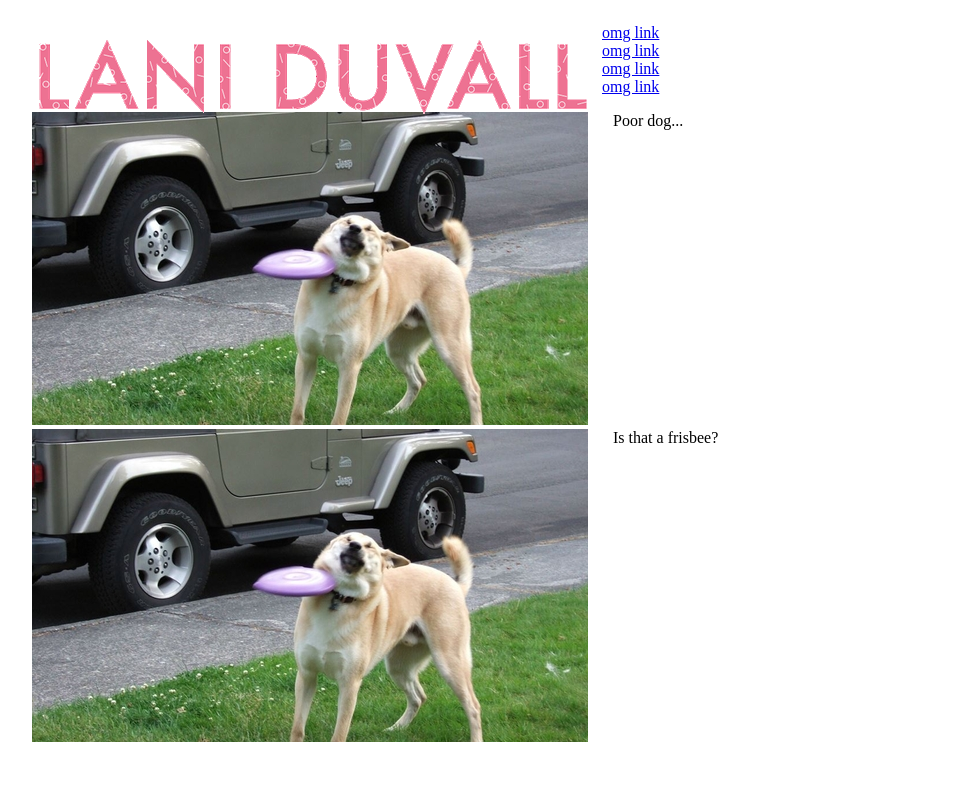
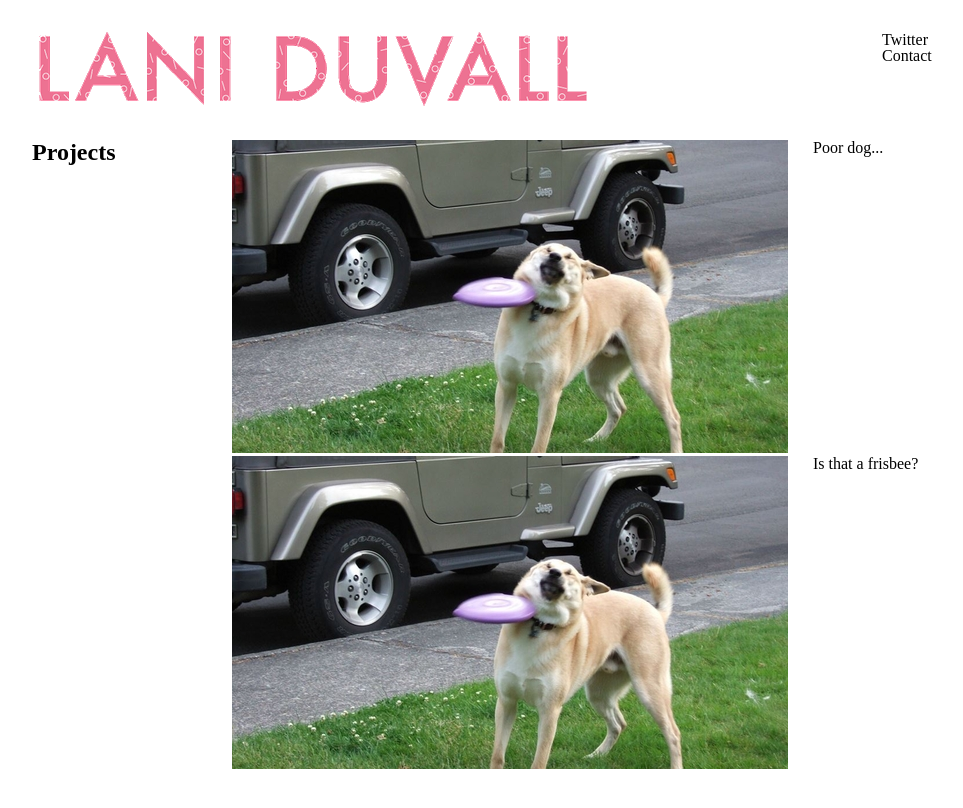
Before and after one commit to laniduvall/laniduvall.github.com, a Jekyll site: the page built from _posts/2014-01-01-img-2.md, in a window 1280 px wide. Shown: the top 808 px of the page, without its empty margins (108-1071 px from the left). Built offline with Jekyll 4.4.1, drawn with Linux system fonts in a browser that asks for light colours; Markdown is read by kramdown in place of the engine named in the settings.

Commit message:
some stuff

```diff
--- a/_layouts/default.html
+++ b/_layouts/default.html
@@ -14,7 +11,7 @@
   <link rel="stylesheet" href="/css/screen.css" type="text/css" media="screen, projection" />
 </head>
 
-<body class="tk-ff-tisa-web-pro">
+<body class="tk-proxima-nova">
   <div class="container">
     <div class="site">
       <div id="home">
@@ -23,13 +20,20 @@
             <img src="/img/logo.gif"/>
           </div>
           <ul id="nav">
-            <li><a href="http://www.google.com">omg link</a></li>
-            <li><a href="http://www.google.com">omg link</a></li>
-            <li><a href="http://www.google.com">omg link</a></li>
-            <li><a href="http://www.google.com">omg link</a></li>
+            <li><a href="http://twitter.com/lani_duvall">Twitter</a></li>
+            <li><a href="mailto:laniduvall@rocketmail.com">Contact</a></li>
           </ul>
         </header>
-        {{ content }}
+        <nav>
+          <h2>Projects</h2>
+          <ul id="project-list">
+            <li></li>
+            <li></li>
+          </ul>
+        </nav>
+        <div id="content-container">
+          {{ content }}
+        </div>
       </div>
     </div>
   </div>
--- a/css/screen.css
+++ b/css/screen.css
@@ -1,3 +1,48 @@
+html, body, div, span, applet, object, iframe,
+h1, h2, h3, h4, h5, h6, p, blockquote, pre,
+a, abbr, acronym, address, big, cite, code,
+del, dfn, em, img, ins, kbd, q, s, samp,
+small, strike, strong, sub, sup, tt, var,
+b, u, i, center,
+dl, dt, dd, ol, ul, li,
+fieldset, form, label, legend,
+table, caption, tbody, tfoot, thead, tr, th, td,
+article, aside, canvas, details, embed,
+figure, figcaption, footer, header, hgroup,
+menu, nav, output, ruby, section, summary,
+time, mark, audio, video {
+	margin: 0;
+	padding: 0;
+	border: 0;
+	font-size: 100%;
+	font: inherit;
+	vertical-align: baseline;
+}
+/* HTML5 display-role reset for older browsers */
+article, aside, details, figcaption, figure,
+footer, header, hgroup, menu, nav, section {
+	display: block;
+}
+body {
+	line-height: 1;
+}
+ol, ul {
+	list-style: none;
+}
+blockquote, q {
+	quotes: none;
+}
+blockquote:before, blockquote:after,
+q:before, q:after {
+	content: '';
+	content: none;
+}
+table {
+	border-collapse: collapse;
+	border-spacing: 0;
+}
+
+/* Actual CSS */
 .container {
   width: 100%;
 }
@@ -23,8 +68,18 @@
 #nav {
   display: inline-block;
   width: 100px;
-  padding-left: 570px;
+  padding: 32px 50px 0 570px;
   list-style: none;
+  float: right;
+}
+
+#nav a {
+  text-decoration: none;
+  color: black;
+}
+
+#nav a:hover {
+  color: yellow;
 }
 
 .post-description {
@@ -43,3 +98,23 @@
   padding: 0;
   margin: 0;
 }
+
+nav, #project-list {
+  display: inline-block;
+  width: 20%;
+  float: left;
+}
+
+#content-container {
+  display: inline-block;
+  width: 80%;
+}
+
+#home header {
+  height: 140px;
+}
+
+h2 {
+  font-weight: bold;
+  font-size: 24px;
+}
```
Also changed, not shown: other parts of _layouts/default.html (+2 -3 lines), img/logo.jpg (added), 6 other files.
